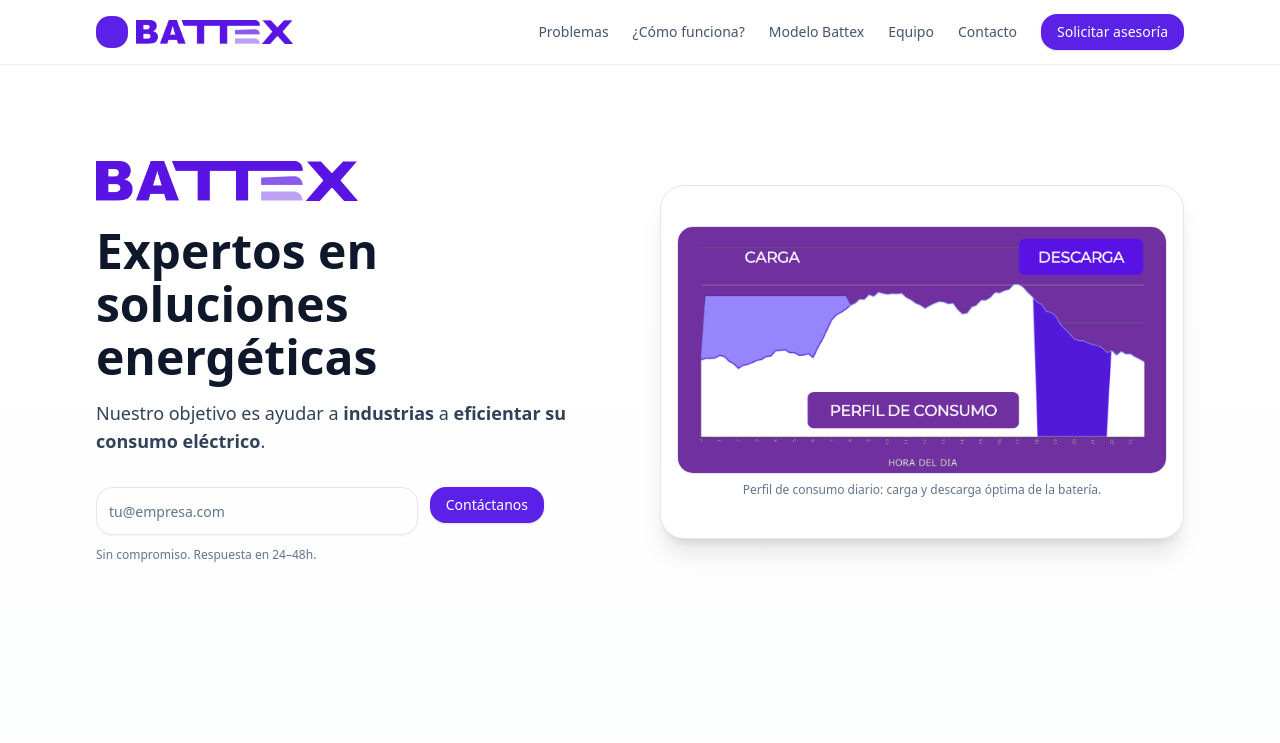
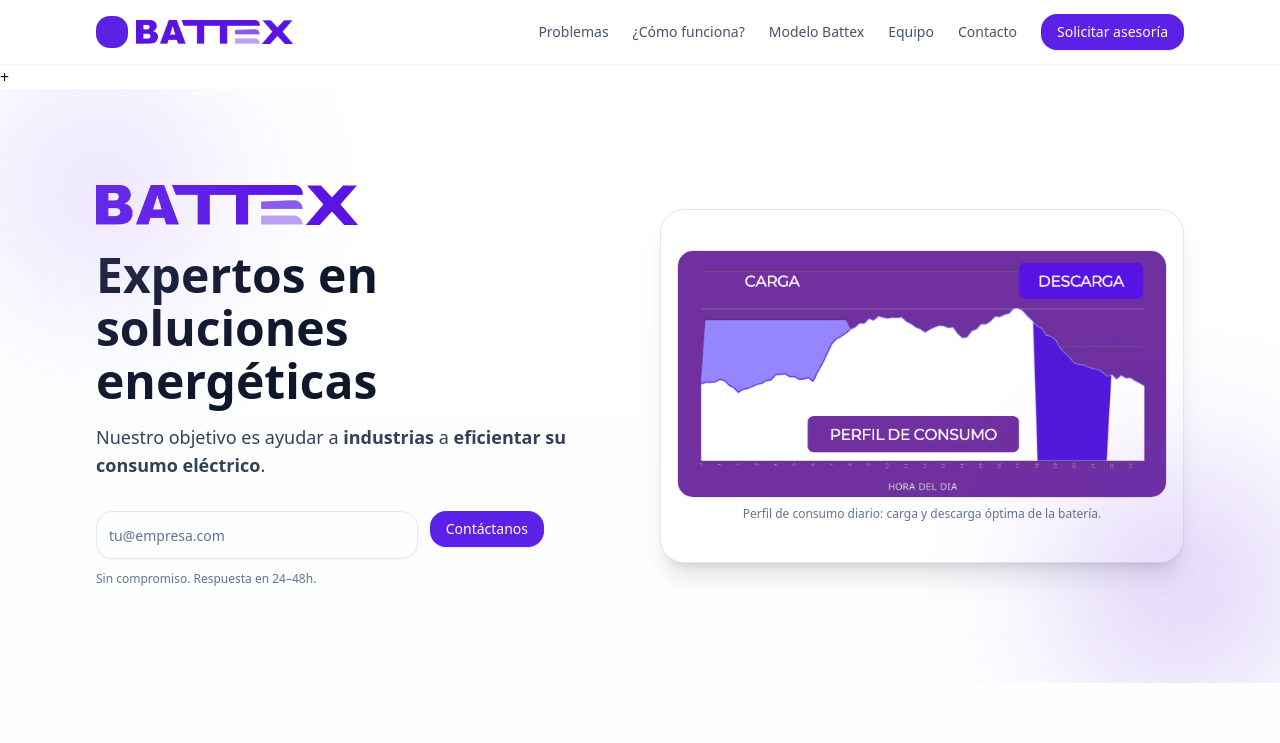
Before and after one commit to jvial90/Battex, a Next.js app: page / in a window 1280 px wide. Shown: the top 743 px of the page. Built offline with nearby package versions, Linux system fonts and the light colour scheme.

Commit message:
hero patch

```diff
--- a/app/page.tsx
+++ b/app/page.tsx
@@ -65,7 +65,17 @@
       </header>
 
       {/* Hero */}
-      <section className="relative overflow-hidden">
+      + <section className="relative overflow-hidden">
+       {/* soft radial glow */}
+      <div
+        className="pointer-events-none absolute -top-40 -left-40 h-[520px] w-[520px] rounded-full opacity-30 blur-3xl"
+         style={{ background: 'radial-gradient(50% 50% at 50% 50%, #A78BFA 0%, rgba(167,139,250,0) 70%)' }}
+      />
+      <div
+        className="pointer-events-none absolute -bottom-40 -right-40 h-[520px] w-[520px] rounded-full opacity-25 blur-3xl"
+        style={{ background: 'radial-gradient(50% 50% at 50% 50%, #5B21E6 0%, rgba(91,33,230,0) 70%)' }}
+      />
+
         <div className={`absolute inset-0 -z-10 opacity-10 bg-gradient-to-br ${THEME.gradient}`} />
         <div className="mx-auto max-w-6xl px-4 sm:px-6 lg:px-8 py-16 md:py-24 grid lg:grid-cols-2 gap-10 items-center">
           <motion.div initial={{ opacity: 0, y: 12 }} animate={{ opacity: 1, y: 0 }} transition={{ duration: 0.5 }}>
```
